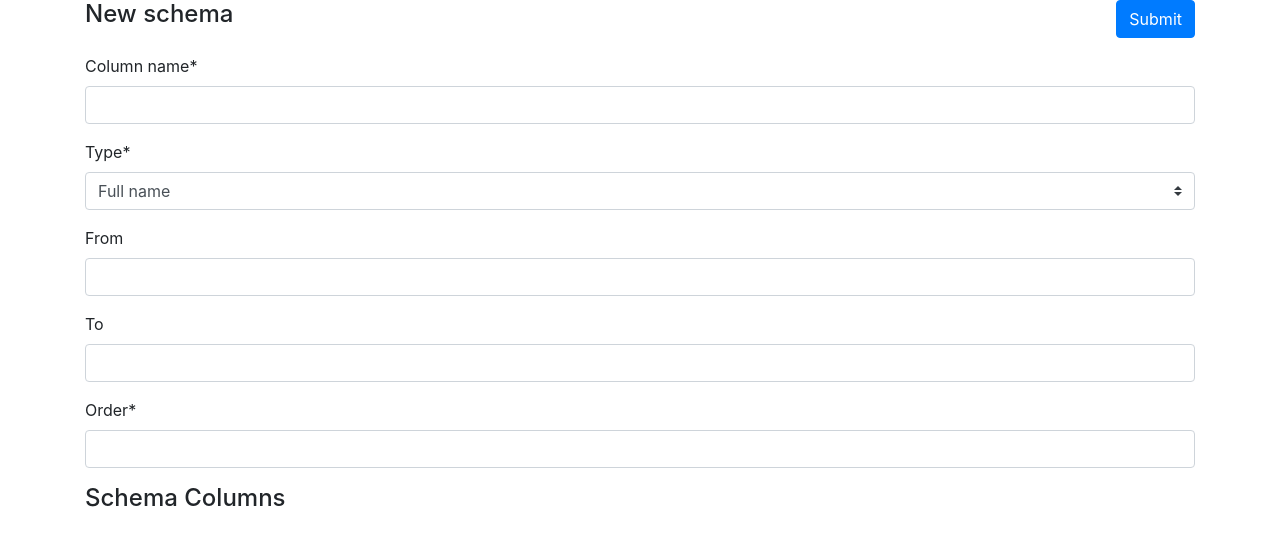
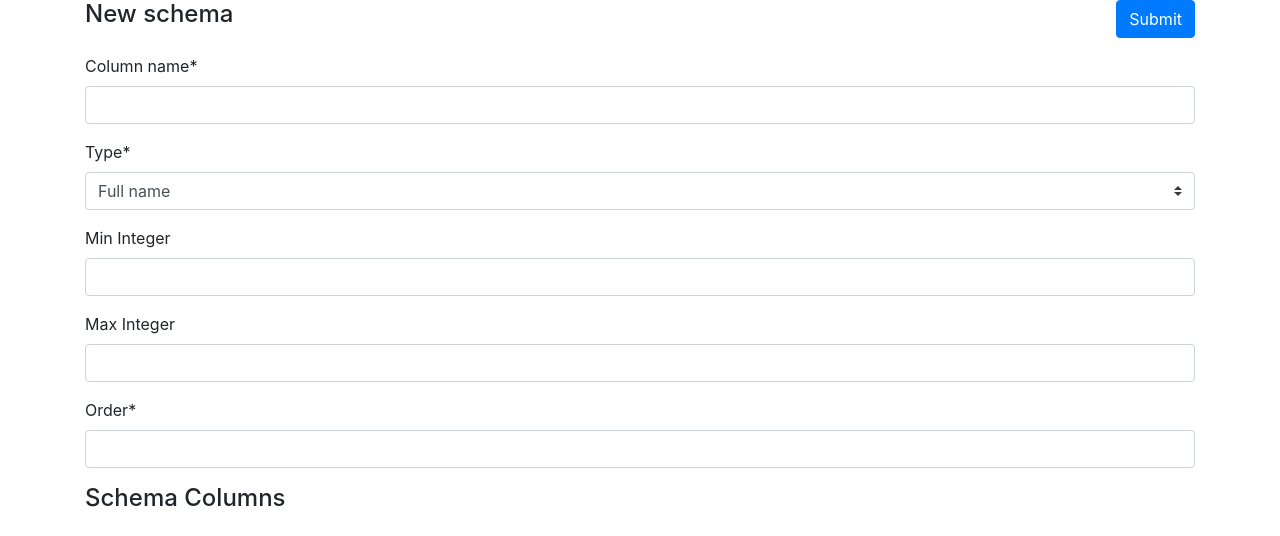
Before and after one commit to Dima12334/planeks_csv, a Django app: template templates/schema_create_update.html in a window 1280 px wide. Shown: the part 48-584 px from the top of the page. Run offline with Django 4.2, Linux system fonts and the light colour scheme; the template is opened without the code that fills it: values that come from a table or form of the project are taken from there, others are empty; some libraries are stand-ins or nearby versions.

Commit message:
Release version

```diff
--- a/fake_csv/forms.py
+++ b/fake_csv/forms.py
@@ -2,7 +2,6 @@ from crispy_forms.helper import FormHelper
 from crispy_forms.layout import Layout, Submit, Row, Field
 from django import forms
 from django.forms import modelformset_factory
-
 from .models import Schema, Column
 
 
@@ -11,16 +10,16 @@ class SchemaForm(forms.ModelForm):
 
     class Meta:
         model = Schema
-        fields = ('name', 'column_separator', 'string_character')
+        fields = ("name", "column_separator", "string_character")
 
     def __init__(self, *args, **kwargs):
         super(SchemaForm, self).__init__(*args, **kwargs)
         self.helper = FormHelper()
-        self.helper.label_class = 'd-flex justify-content-left'
+        self.helper.label_class = "d-flex justify-content-left"
         self.helper.layout = Layout(
-            Field('name', css_class='w-50'),
-            Field('column_separator', css_class='w-50'),
-            Field('string_character', css_class='w-50')
+            Field("name", css_class="w-50"),
+            Field("column_separator", css_class="w-50"),
+            Field("string_character", css_class="w-50"),
         )
 
 
@@ -29,12 +28,14 @@ class ColumnForm(forms.ModelForm):
 
     class Meta:
         model = Column
-        fields = ('name', 'type', 'from_value', 'to_value', 'order')
+        fields = ("name", "type", "from_value", "to_value", "order")
 
     def __init__(self, *args, **kwargs):
         super().__init__(*args, **kwargs)
-        self.fields['from_value'].disabled = False
-        self.fields['to_value'].disabled = False
+        self.fields["from_value"].disabled = False
+        self.fields["to_value"].disabled = False
+        self.fields["from_value"].label = "Min Integer"
+        self.fields["to_value"].label = "Max Integer"
 
 
 ColumnFormSet = modelformset_factory(Column, form=ColumnForm, extra=0)
--- a/templates/schema_create_update.html
+++ b/templates/schema_create_update.html
@@ -89,6 +89,10 @@
                           console.error('Delete operation failed:', response.status);
                       }
                   });
+              } else {
+                // User rejected the confirmation, stop the function
+                console.log('Delete operation cancelled');
+                return;
               }
             }
         }
```
